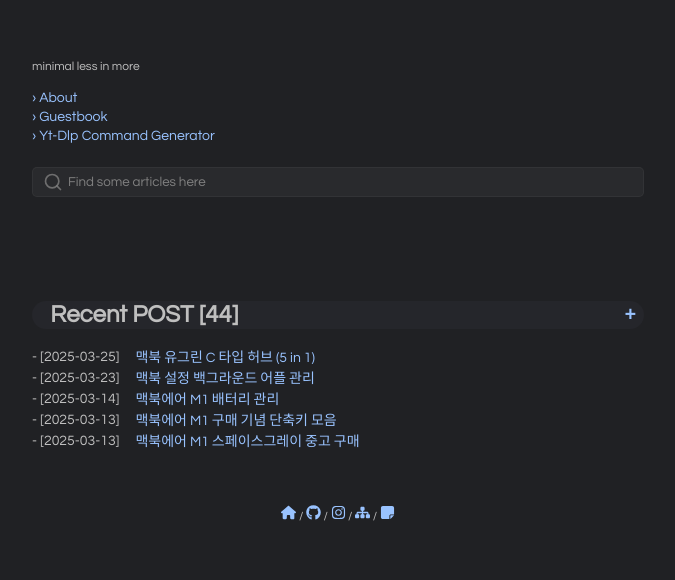
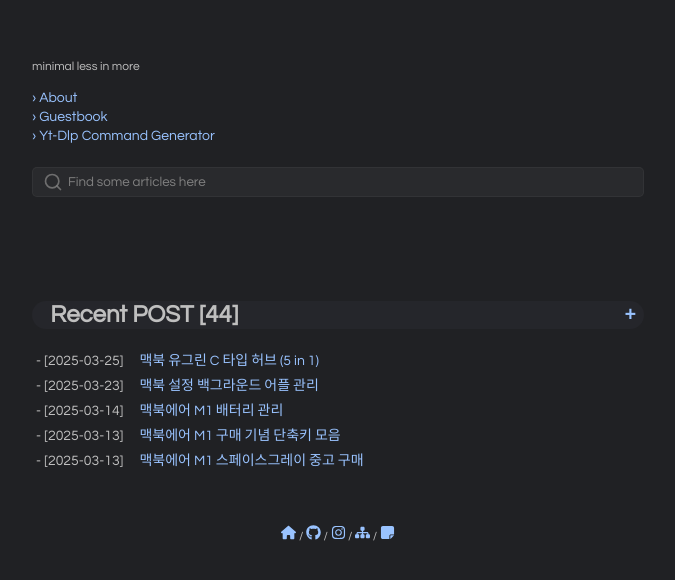
Before and after one commit to pozuhtuhv/pozuhtuhv.github.io, a Jekyll site: the page built from index.html, in a window 1280 px wide. Shown: the top 580 px of the page, without its empty margins (302-977 px from the left). Built offline with Jekyll 4.4.1, drawn with Linux system fonts in a browser that asks for light colours.

Commit message:
(edit) main

```diff
--- a/_sass/_main.scss
+++ b/_sass/_main.scss
@@ -218,6 +218,8 @@ strong, b {
   line-height: 1.5;
   overflow: hidden;
   width: 100%;
+  margin-top: 4px;
+  margin-left: 4px;
   font-size: 14px;
 }
 .posts ul li a {
@@ -226,8 +228,6 @@ strong, b {
   overflow: hidden;
   text-overflow: ellipsis;
   max-width: 100%;
-  position: relative;
-  top: 1px;
 }
 
 /* 시간, 타이틀 */
```
